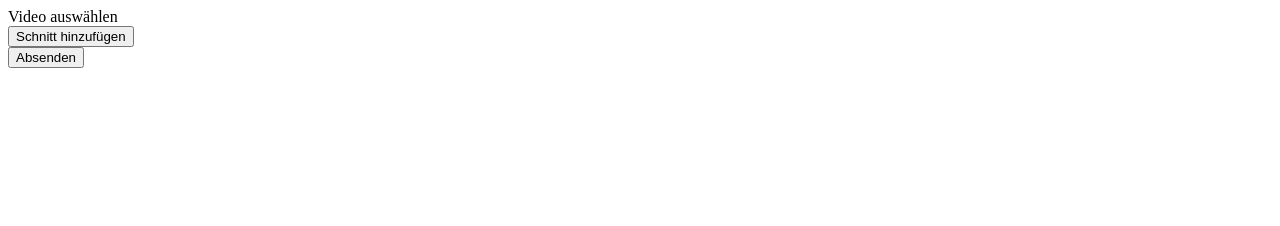
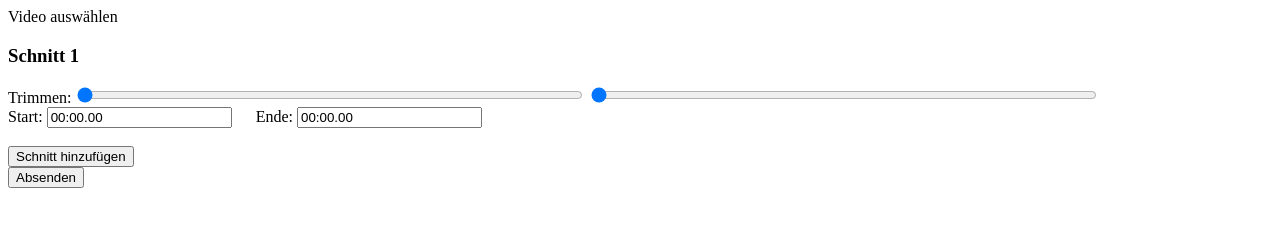
Before and after one commit to arminz9963/BeLL, a plain HTML site: page Programmierung/v2/index.html in a window 1280 px wide. Both pictures are taken after a click on the button "Schnitt hinzufügen". Drawn offline with Linux system fonts and the light colour scheme.

Commit message:
Schnitt Bereiche werden jz hinzugefügt nach Button Klick, keine Funktionalität!

```diff
--- a/Programmierung/v2/index.html
+++ b/Programmierung/v2/index.html
@@ -12,10 +12,8 @@
     <label for="VideoInput" id="VideoInputLabel">Video auswählen</label>
     <video id="VideoPlayer" controls style="width: 70%; display: none;"></video>
   </div>
-  <div class="SchnittContainer">
-    <div class="Schnitt1"></div>
-    <button id="AddNewCutBtn">Schnitt hinzufügen</button>
-  </div>
+  <div id="SchnittContainer"></div>
+  <button id="addNewCutBtn">Schnitt hinzufügen</button>
   <div class="Beschreibung"></div>
   <button id="AbsendenBtn">Absenden</button>
 
--- a/Programmierung/v2/script.js
+++ b/Programmierung/v2/script.js
@@ -15,3 +15,28 @@ VideoInput.addEventListener('change', function () {
     VideoPlayer.style.display = "block"; // Zeigt den Video-Player an
     VideoInputLabel.style.display = "none"; // Versteckt das Label
 });
+
+const addNewCutBtn = document.getElementById('addNewCutBtn');
+let cutSectionCount = 0
+const SchnittContainer = document.getElementById('SchnittContainer');
+
+addNewCutBtn.addEventListener('click', function () {
+    cutSectionCount++; // Erhöht den Zähler für die Schnitte
+
+    const cutSection = document.createElement('div');
+    cutSection.id = `Schnitt${cutSectionCount}`; // Setzt die ID für den neuen Schnitt-Container
+    cutSection.innerHTML = `
+    <h3>Schnitt ${cutSectionCount}</h3>
+    <label>Trimmen:</label>
+    <input type="range" class="startRange" min="0" step="0.01" style="width: 40%" value="0"/>
+    <input type="range" class="endRange" min="0" step="0.01" style="width: 40%" value="0"/>
+    <br />
+    <span>Start: <input type="text" class="startInput" maxlength="8" value="00:00.00" /></span>
+    <span style="margin-left: 20px">Ende: <input type="text" class="endInput" maxlength="8" value="00:00.00" /></span>
+    <br /><br />
+  `;
+
+    SchnittContainer.append(cutSection); // Fügt den neuen Schnitt-Container hinzu
+
+
+});
```
Also changed, not shown: 1 other file.
